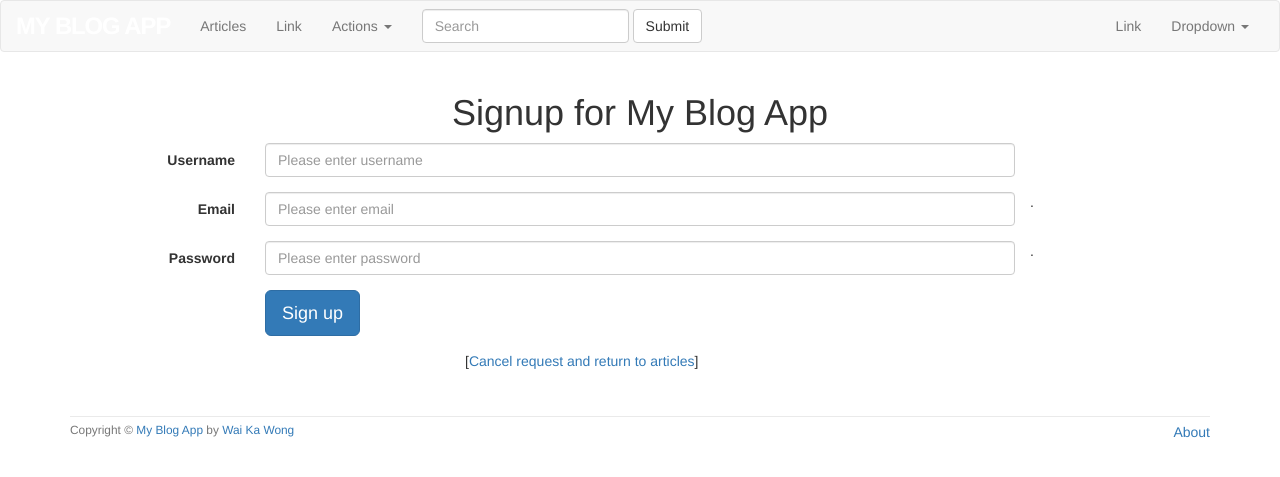
After one commit to wongsitu/homework_rails_app, a Rails app: page /signup in a window 1280 px wide. The commit adds this page. Shown: the top 477 px of the page. Run offline with Rails 7, Linux system fonts and the light colour scheme; style sheets or scripts are compiled from the project's sources; some libraries are stand-ins or nearby versions.

Commit message:
Sign up users from UI

```diff
--- /dev/null
+++ b/app/controllers/users_controller.rb
@@ -0,0 +1,19 @@
+class UsersController < ApplicationController
+    def new
+        @user = User.new
+    end
+    def create
+        @user = User.new(user_params)
+        if @user.save
+            flash[:success] = "Welcome to My Blog App"
+            redirect_to articles_path
+        else
+            render 'new'
+        end
+    end
+
+    private
+    def user_params
+        params.require(:user).permit(:username, :email, :password)
+    end
+end
--- a/app/views/articles/_form.html.erb
+++ b/app/views/articles/_form.html.erb
@@ -21,7 +21,7 @@
             </div>
             <div class='form-group'>
                 <div class="col-sm-offset-2 col-md-10">
-                    <%= f.submit "Create article", class: 'btn btn-primary btn lg'%>
+                    <%= f.submit "Create article", class: 'btn btn-primary btn-lg'%>
                 </div>
             </div>
         <%end%>
--- a/app/views/pages/homepage.html.erb
+++ b/app/views/pages/homepage.html.erb
@@ -1,6 +1,6 @@
 <div class="jumbotron center">
     <h1>My Blog App</h1>
-    <%= link_to "Sign up now", "#", class: "btn btn-primary btn-lg btn-xlarge"%>
+    <%= link_to "Sign up now", signup_path, class: "btn btn-primary btn-lg btn-xlarge"%>
 </div>
 
 <%= link_to "Enter blog", articles_path%> |
--- /dev/null
+++ b/app/views/users/new.html.erb
@@ -0,0 +1,42 @@
+<h1 align="center"> Signup for My Blog App</h1>
+
+<%= render 'shared/errors', obj: @user %>
+
+<div class='row'>
+    <div class='col-xs-12'>
+        <%=form_for(@user, :html => {class: "form-horizontal", role: "form"}) do |f|%>
+            <div class='form-group'>
+                <div class = 'control-label col-sm-2'>
+                    <%= f.label :username%>
+                </div>
+                <div class="col-sm-8">
+                    <%= f.text_field :username, class: "form-control", placeholder: "Please enter username"%>
+                </div>
+            </div>
+            <div class='form-group'>
+                <div class = 'control-label col-sm-2'>
+                    <%= f.label :email%>
+                </div>.
+                <div class="col-sm-8">
+                    <%= f.email_field :email, placeholder: "Please enter email", class: "form-control"%>
+                </div>
+            </div>
+            <div class='form-group'>
+                <div class = 'control-label col-sm-2'>
+                    <%= f.label :password%>
+                </div>.
+                <div class="col-sm-8">
+                    <%= f.password_field :password, placeholder: "Please enter password", class: "form-control"%>
+                </div>
+            </div>
+            <div class='form-group'>
+                <div class="col-sm-offset-2 col-md-10">
+                    <%= f.submit "Sign up", class: 'btn btn-primary btn-lg'%>
+                </div>
+            </div>
+        <%end%>
+        <div class="col-xs-4 col-xs-offset-4">
+            [<%= link_to "Cancel request and return to articles", articles_path %>]
+        </div>
+    </div>
+</div>
--- a/config/routes.rb
+++ b/config/routes.rb
@@ -8,6 +8,10 @@ Rails.application.routes.draw do
   get  'about', to: 'pages#about'
 
   resources :articles
+
+  get 'signup', to: 'users#new'
+  resources :users, except: [:new]
+
 
   # Example of regular route:
   #   get 'products/:id' => 'catalog#view'
```
